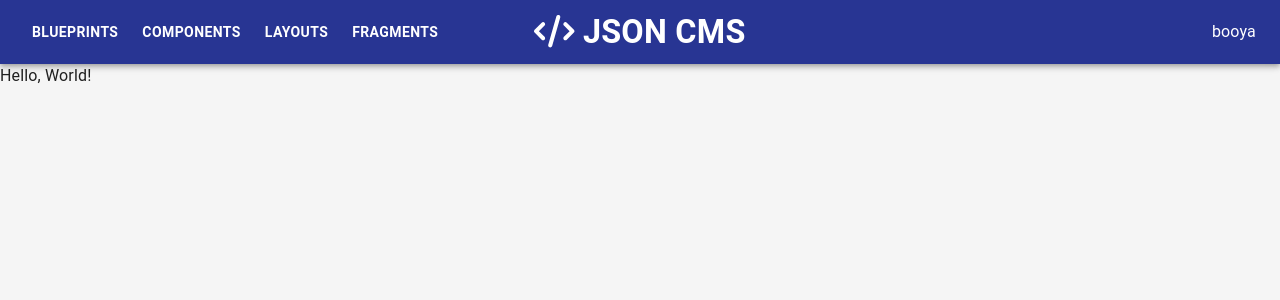
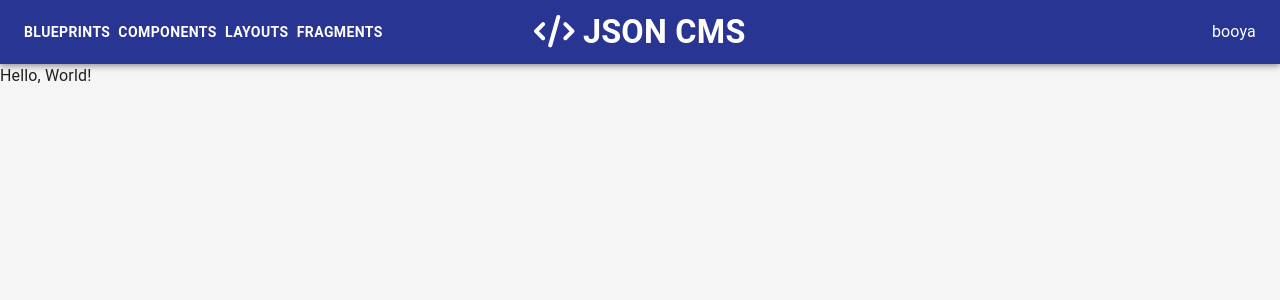
Before and after one commit to zackdavis88/json-cms-ui, a Next.js app: page / in a window 1280 px wide. Shown: the top 300 px of the page. Built offline with nearby package versions, Linux system fonts and the light colour scheme.

Commit message:
finishing styling for navigation buttons

```diff
--- a/src/modules/Navbar/components/Brand/Brand.tsx
+++ b/src/modules/Navbar/components/Brand/Brand.tsx
@@ -3,6 +3,7 @@ import { Box, Typography } from '@mui/material';
 import { useTheme } from '@mui/material/styles';
 import { FontAwesomeIcon } from '@fortawesome/react-fontawesome';
 import { faCode } from '@fortawesome/free-solid-svg-icons';
+import { Hidden } from 'src/components';
 import Link from 'next/link';
 
 const Brand = () => {
@@ -17,7 +18,9 @@ const Brand = () => {
         display="inline-flex"
       >
         <Box component="span" marginRight={theme.spacing(1)}>
-          <FontAwesomeIcon icon={faCode} fixedWidth />
+          <Hidden hiddenOn="smDown">
+            <FontAwesomeIcon icon={faCode} fixedWidth />
+          </Hidden>
         </Box>
         JSON&nbsp;CMS
       </Typography>
--- a/src/modules/Navbar/components/NavigationButtons/NavigationButton/NavigationButton.tsx
+++ b/src/modules/Navbar/components/NavigationButtons/NavigationButton/NavigationButton.tsx
@@ -1,12 +1,37 @@
 import React from 'react';
-import { Button, ButtonProps } from '@mui/material';
+import { Box, Button, ButtonProps } from '@mui/material';
 import { styled } from '@mui/material/styles';
 import Link from 'next/link';
+import { useRouter } from 'next/router';
 
 const NavigationButton = ({ children, href, ...props }: ButtonProps) => {
+  const router = useRouter();
+  const isActivePath = router.asPath === href;
+
   const navigationButton = (
     <StyledButton href={href} {...props}>
-      {children}
+      <Box
+        component="span"
+        position="relative"
+        width="100%"
+        height="100%"
+        display="flex"
+        alignItems="center"
+        justifyContent="center"
+      >
+        {children}
+        {isActivePath && (
+          <Box
+            position="absolute"
+            component="span"
+            width="100%"
+            height="100%"
+            borderBottom="4px solid white"
+            bottom="0"
+            left="0"
+          />
+        )}
+      </Box>
     </StyledButton>
   );
 
@@ -19,6 +44,7 @@ const StyledButton = styled(Button)(({ theme }) => ({
   marginRight: theme.spacing(1),
   borderRadius: 0,
   fontWeight: 'bold',
+  padding: 0,
 }));
 
 export default NavigationButton;
--- a/src/modules/Navbar/components/NavigationButtons/NavigationButtons.tsx
+++ b/src/modules/Navbar/components/NavigationButtons/NavigationButtons.tsx
@@ -1,7 +1,7 @@
 import React from 'react';
 import { NavigationButton } from './NavigationButton';
+import { NavigationIconButton } from './NavigationIconButton';
 import { Hidden } from 'src/components';
-import { IconButton } from '@mui/material';
 import { FontAwesomeIcon } from '@fortawesome/react-fontawesome';
 import { faBars } from '@fortawesome/free-solid-svg-icons';
 
@@ -18,9 +18,9 @@ const NavigationButtons = () => {
         <NavigationButton>Navigation Menu</NavigationButton>
       </Hidden>
       <Hidden hiddenOn="smUp" display="inline-flex">
-        <IconButton color="primary" aria-label="open navigation">
+        <NavigationIconButton color="primary" aria-label="open navigation">
           <FontAwesomeIcon icon={faBars} fixedWidth size="sm" />
-        </IconButton>
+        </NavigationIconButton>
       </Hidden>
     </>
   );
--- /dev/null
+++ b/src/modules/Navbar/components/NavigationButtons/NavigationIconButton/NavigationIconButton.tsx
@@ -0,0 +1,9 @@
+import { styled } from '@mui/material/styles';
+import { IconButton } from '@mui/material';
+
+const StyledIconButton = styled(IconButton)(({ theme }) => ({
+  color: theme.palette.common.white,
+  marginRight: theme.spacing(1),
+}));
+
+export default StyledIconButton;
--- /dev/null
+++ b/src/modules/Navbar/components/NavigationButtons/NavigationIconButton/index.ts
@@ -0,0 +1 @@
+export { default as NavigationIconButton } from './NavigationIconButton';
--- a/src/theme/theme.ts
+++ b/src/theme/theme.ts
@@ -5,6 +5,7 @@ import grey from '@mui/material/colors/grey';
 import red from '@mui/material/colors/red';
 import green from '@mui/material/colors/green';
 import amber from '@mui/material/colors/amber';
+import common from '@mui/material/colors/common';
 
 const theme = createTheme({
   breakpoints: {
@@ -21,6 +22,7 @@ const theme = createTheme({
       light: indigo['700'],
       main: indigo['800'],
       dark: indigo['900'],
+      contrastText: common.white,
     },
     secondary: {
       light: grey['300'],
```
